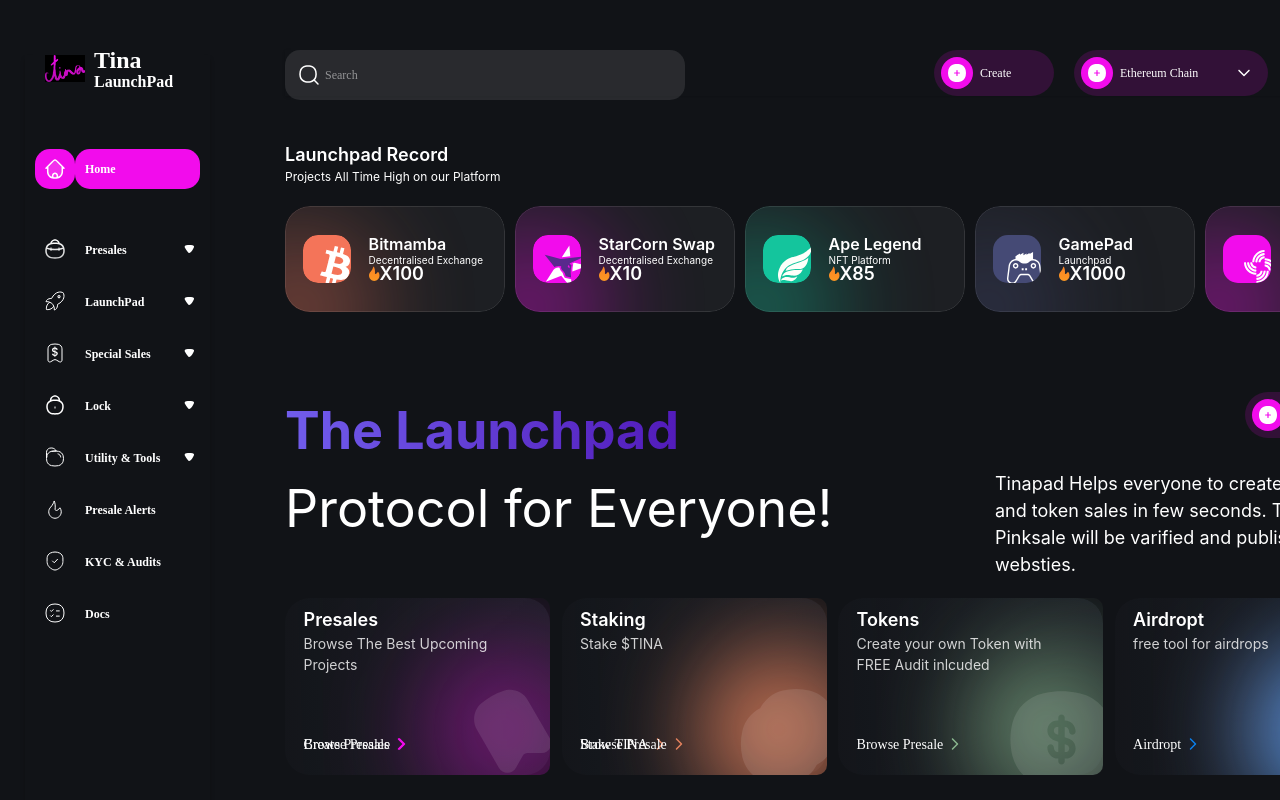
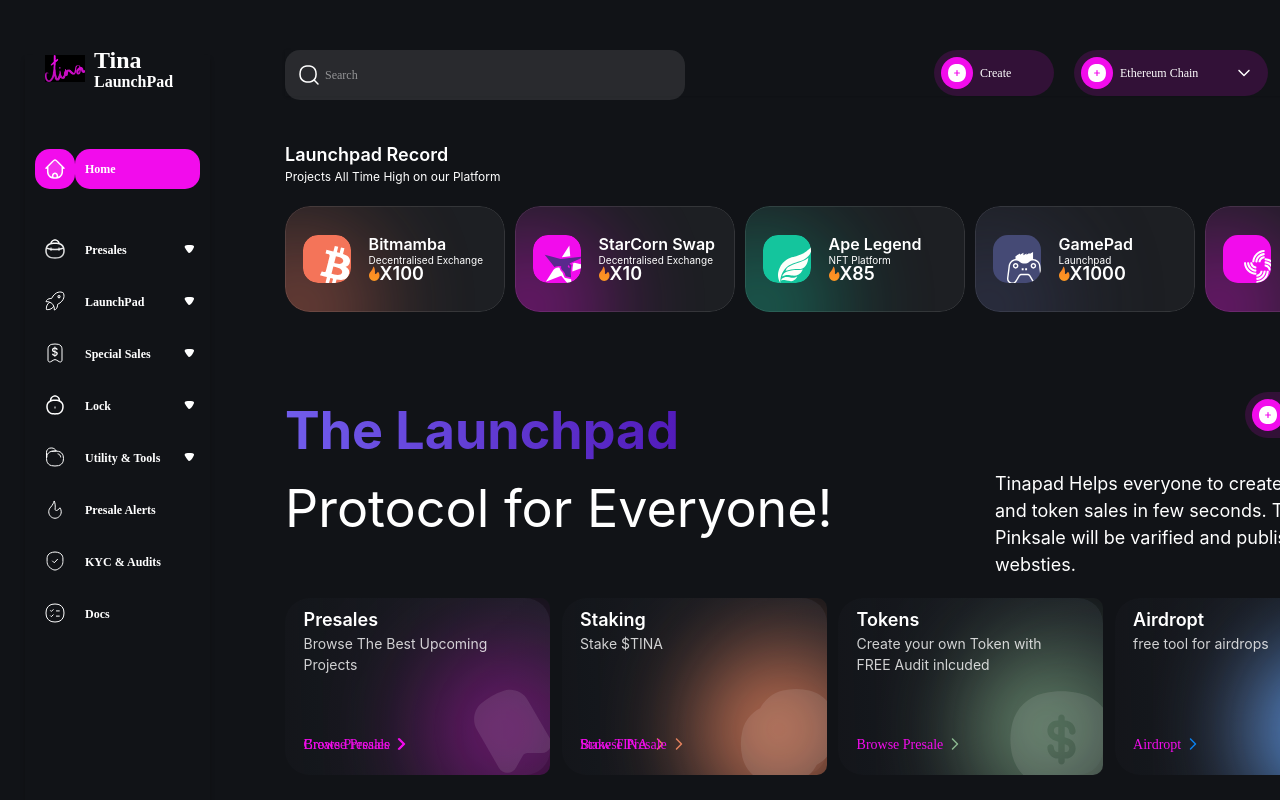
Before and after one commit to wiki-protopia/Tina-Tailwind-1.0, a React (Create React App) app: page / in a window 1280 px wide. Shown: the top 800 px of the page. Built offline with nearby package versions, Linux system fonts and the light colour scheme.

Commit message:
test commit for upcard

```diff
--- a/src/Components/Upcard/index.js
+++ b/src/Components/Upcard/index.js
@@ -14,8 +14,10 @@
           {item.description}
         </p>
         {item.submenu.map((sub) => (
-          <div class={`absolute flex bottom-0 left-0 mb-[${25*(sub.id-1)}px]`} key={sub.id}>
-            <p class={`text-[14px] tracking-normal text-left text-[${sub.color}] mt-[2px]`}>
+          <div class="absolute flex bottom-0 left-0]" key={sub.id}>
+            <p class="text-[14px] tracking-normal text-left text-[#F20CEC] mt-[2px]">
+          {/* <div class={`absolute flex bottom-0 left-0 mb-[${25*(sub.id-1)}px]`} key={sub.id}>
+            <p class={`text-[14px] tracking-normal text-left text-[${sub.color}] mt-[2px]`}> */}
               {sub.title}
             </p>
             <svg
```
